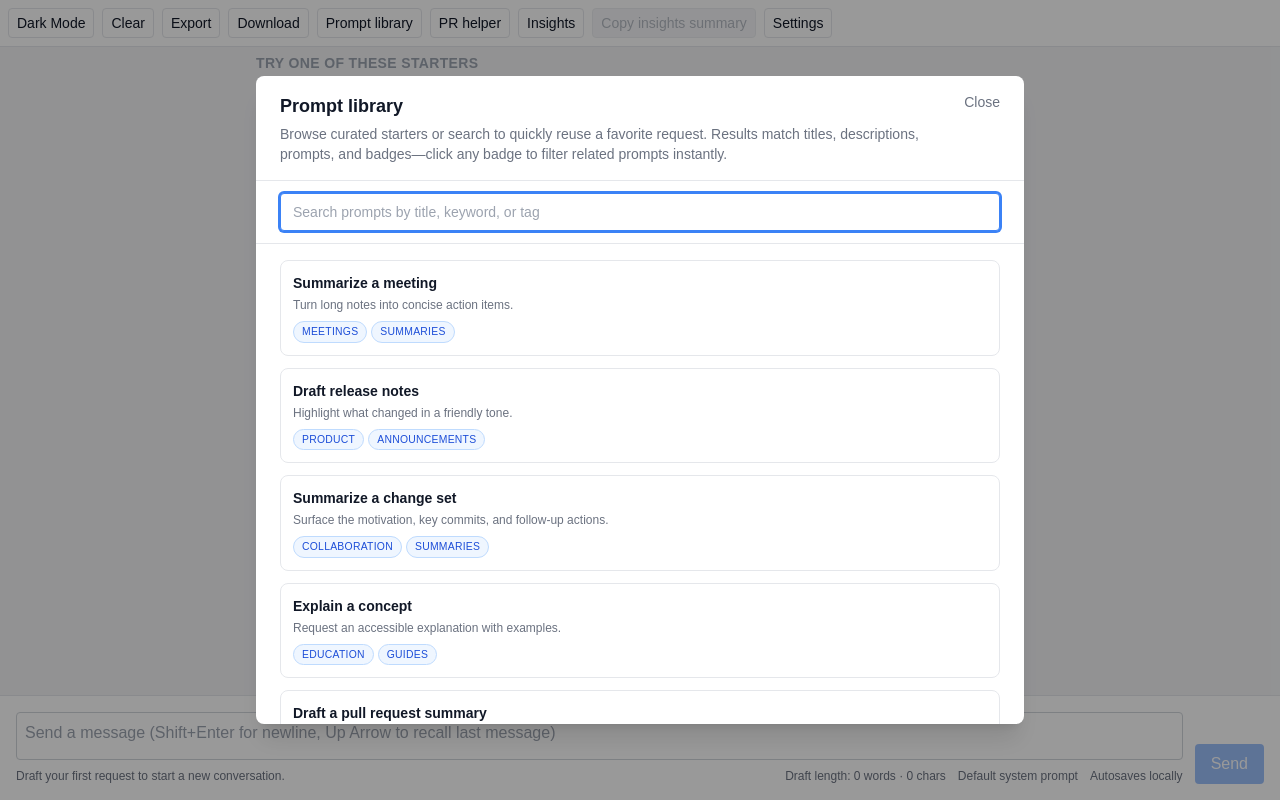
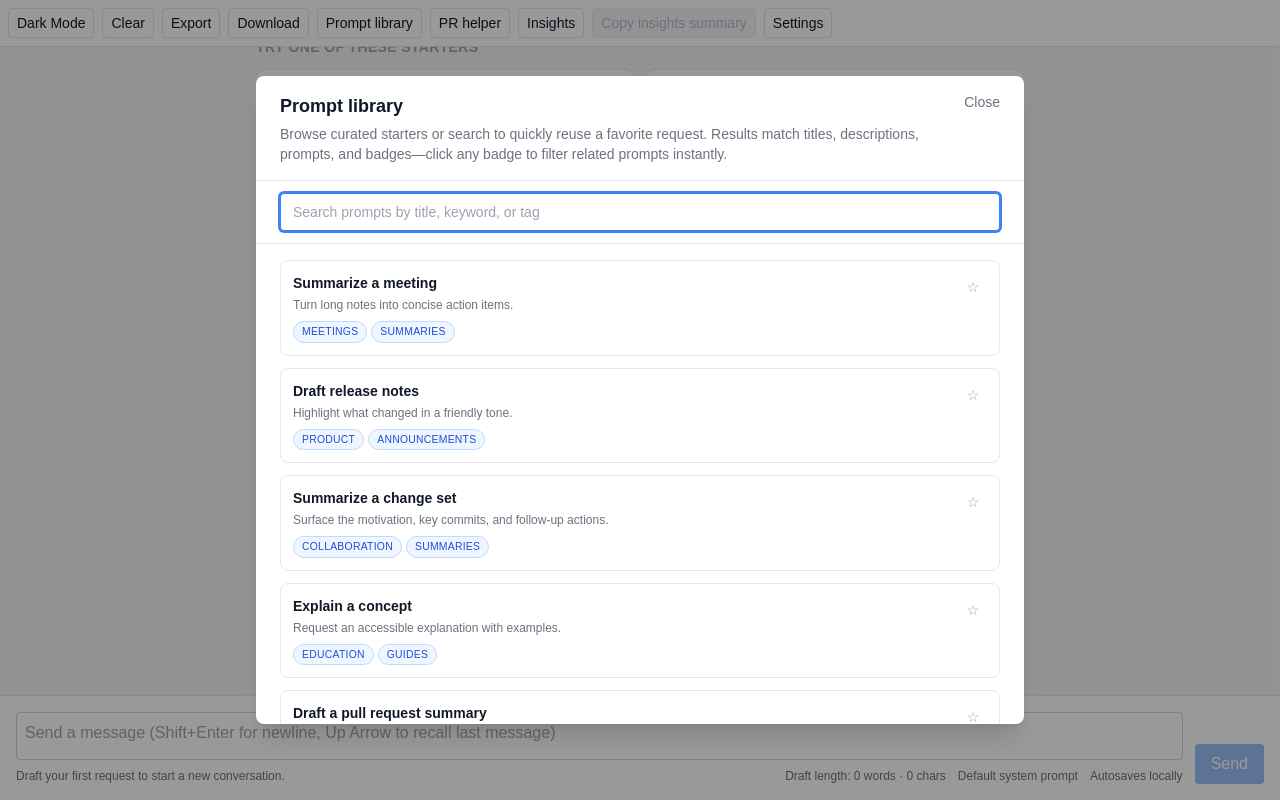
Before and after one commit to march-dave/react-next-anycase, a Next.js app: page / in a window 1280 px wide. Both pictures are taken after a click on the button "Prompt library". Built offline with nearby package versions, Linux system fonts and the light colour scheme.

Commit message:
Add prompt favorites and expand PR helper guidance

```diff
--- a/pages/chatgpt-ui.js
+++ b/pages/chatgpt-ui.js
@@ -10,9 +10,11 @@ import TypingIndicator from '@/components/TypingIndicator';
 const STORAGE_KEY = 'chatgptMessages';
 const SETTINGS_KEY = 'chatgptUiSettings';
 const PR_TEMPLATE_STORAGE_KEY = 'chatgptUiPrTemplate';
+const PROMPT_FAVORITES_STORAGE_KEY = 'chatgptUiFavoritePrompts';
 
 const promptSuggestions = [
   {
+    id: 'summarize-meeting',
     title: 'Summarize a meeting',
     description: 'Turn long notes into concise action items.',
     prompt:
@@ -20,6 +22,7 @@ const promptSuggestions = [
     tags: ['Meetings', 'Summaries'],
   },
   {
+    id: 'draft-release-notes',
     title: 'Draft release notes',
     description: 'Highlight what changed in a friendly tone.',
     prompt:
@@ -27,6 +30,7 @@ const promptSuggestions = [
     tags: ['Product', 'Announcements'],
   },
   {
+    id: 'summarize-change-set',
     title: 'Summarize a change set',
     description: 'Surface the motivation, key commits, and follow-up actions.',
     prompt:
@@ -34,6 +38,7 @@ const promptSuggestions = [
     tags: ['Collaboration', 'Summaries'],
   },
   {
+    id: 'explain-concept',
     title: 'Explain a concept',
     description: 'Request an accessible explanation with examples.',
     prompt:
@@ -41,6 +46,7 @@ const promptSuggestions = [
     tags: ['Education', 'Guides'],
   },
   {
+    id: 'draft-pr-summary',
     title: 'Draft a pull request summary',
     description: 'Capture key changes, test coverage, and where to cite supporting context or screenshots.',
     prompt:
@@ -49,6 +55,7 @@ const promptSuggestions = [
     tags: ['Collaboration', 'Pull Request'],
   },
   {
+    id: 'outline-verification',
     title: 'Outline verification steps',
     description: 'List the manual and automated checks to run before shipping.',
     prompt:
@@ -56,6 +63,7 @@ const promptSuggestions = [
     tags: ['Quality', 'Pull Request'],
   },
   {
+    id: 'plan-rollout',
     title: 'Plan rollout messaging',
     description: 'Draft changelog highlights, customer comms, and internal alerts.',
     prompt:
@@ -63,6 +71,7 @@ const promptSuggestions = [
     tags: ['Product', 'Announcements'],
   },
   {
+    id: 'brainstorm-ideas',
     title: 'Brainstorm ideas',
     description: 'Generate creative approaches for a problem.',
     prompt:
@@ -79,6 +88,9 @@ const DEFAULT_PR_TEMPLATE = [
   '',
   '**Impact & Risks**',
   '* Who is affected and what trade-offs or mitigations should reviewers note?',
+  '',
+  '**Regression risks**',
+  '* Highlight the riskiest surfaces, mitigations, and fallback plans to monitor. 【F:path/to/file†L#-L#】',
   '',
   '**Security & Privacy**',
   '* Permissions, data retention, or threat model considerations. 【F:path/to/file†L#-L#】',
@@ -140,6 +152,16 @@ const PR_SECTION_SNIPPETS = [
     snippet: ['**Impact & Risks**', '* Who is affected and what trade-offs or mitigations should reviewers note?'].join('\n'),
   },
   {
+    id: 'regression-risks',
+    label: 'Regression risks',
+    heading: '**Regression risks**',
+    helperText: 'Call out the riskiest areas, safeguards, and rollback plans.',
+    snippet: [
+      '**Regression risks**',
+      '* Highlight the riskiest surfaces, mitigations, and fallback plans to monitor. 【F:path/to/file†L#-L#】',
+    ].join('\n'),
+  },
+  {
     id: 'security',
     label: 'Security & Privacy',
     heading: '**Security & Privacy**',
@@ -394,6 +416,7 @@ export default function ChatGptUIPersist() {
   const [showInsights, setShowInsights] = useState(false);
   const [promptSearch, setPromptSearch] = useState('');
   const [promptTagFilter, setPromptTagFilter] = useState(null);
+  const [favoritePromptIds, setFavoritePromptIds] = useState([]);
   const [systemPrompt, setSystemPrompt] = useState('');
   const [prTemplateText, setPrTemplateText] = useState(DEFAULT_PR_TEMPLATE);
   const [prCopyStatus, setPrCopyStatus] = useState('');
@@ -409,6 +432,7 @@ export default function ChatGptUIPersist() {
   const prHelperTextareaRef = useRef(null);
   const prHelperHasOpened = useRef(false);
   const prTemplateHydrated = useRef(false);
+  const promptFavoritesHydrated = useRef(false);
   const insightsButtonRef = useRef(null);
   const insightsDialogRef = useRef(null);
   const insightsHasOpened = useRef(false);
@@ -1009,20 +1033,63 @@ export default function ChatGptUIPersist() {
   const promptTagFilterValue = promptTagFilter?.value ?? '';
   const promptTagFilterLabel = promptTagFilter?.label ?? '';
 
+  const promptBaseOrder = useMemo(() => {
+    const map = new Map();
+    promptSuggestions.forEach((suggestion, index) => {
+      map.set(suggestion.id, index);
+    });
+    return map;
+  }, []);
+
+  const favoritePromptOrder = useMemo(() => {
+    const map = new Map();
+    favoritePromptIds.forEach((id, index) => {
+      map.set(id, index);
+    });
+    return map;
+  }, [favoritePromptIds]);
+
+  const sortPromptSuggestions = useCallback(
+    (list) => {
+      if (!Array.isArray(list) || list.length === 0) {
+        return list;
+      }
+
+      return [...list].sort((a, b) => {
+        const aFavorite = favoritePromptOrder.has(a.id);
+        const bFavorite = favoritePromptOrder.has(b.id);
+        if (aFavorite && !bFavorite) {
+          return -1;
+        }
+        if (!aFavorite && bFavorite) {
+          return 1;
+        }
+        if (aFavorite && bFavorite) {
+          return (favoritePromptOrder.get(a.id) ?? 0) - (favoritePromptOrder.get(b.id) ?? 0);
+        }
+        const aBase = promptBaseOrder.get(a.id) ?? 0;
+        const bBase = promptBaseOrder.get(b.id) ?? 0;
+        return aBase - bBase;
+      });
+    },
+    [favoritePromptOrder, promptBaseOrder]
+  );
+
+  const isPromptFavorite = useCallback((id) => favoritePromptOrder.has(id), [favoritePromptOrder]);
+
   const displayedPromptSuggestions = useMemo(() => {
-    if (!promptTagFilterValue) {
-      return promptSuggestions;
-    }
-
-    return promptSuggestions.filter((suggestion) =>
+    const list = !promptTagFilterValue
+      ? promptSuggestions
+      : promptSuggestions.filter((suggestion) =>
           suggestion.tags?.some((tag) => tag.toLowerCase() === promptTagFilterValue)
         );
-  }, [promptTagFilterValue]);
+    return sortPromptSuggestions(list);
+  }, [promptTagFilterValue, sortPromptSuggestions]);
 
   const filteredPromptSuggestions = useMemo(() => {
     const search = promptSearch.trim().toLowerCase();
 
-    return promptSuggestions.filter((suggestion) => {
+    const filtered = promptSuggestions.filter((suggestion) => {
       const matchesTag = !promptTagFilterValue
         ? true
         : suggestion.tags?.some((tag) => tag.toLowerCase() === promptTagFilterValue);
@@ -1048,7 +1115,45 @@ export default function ChatGptUIPersist() {
 
       return suggestion.tags.some((tag) => tag.toLowerCase().includes(search));
     });
-  }, [promptSearch, promptTagFilterValue]);
+
+    return sortPromptSuggestions(filtered);
+  }, [promptSearch, promptTagFilterValue, sortPromptSuggestions]);
+
+  const togglePromptFavorite = useCallback((id) => {
+    if (!id) {
+      return;
+    }
+
+    setFavoritePromptIds((prev) => {
+      const normalizedPrev = Array.isArray(prev) ? prev.filter((item) => typeof item === 'string') : [];
+      const exists = normalizedPrev.includes(id);
+      if (exists) {
+        return normalizedPrev.filter((item) => item !== id);
+      }
+
+      const withoutDuplicates = normalizedPrev.filter((item) => item !== id);
+      return [id, ...withoutDuplicates];
+    });
+  }, []);
+
+  const handlePromptCardKeyDown = useCallback(
+    (event, prompt) => {
+      if (event.key === 'Enter' || event.key === ' ') {
+        event.preventDefault();
+        applySuggestedPrompt(prompt);
+      }
+    },
+    [applySuggestedPrompt]
+  );
+
+  const handleTogglePromptFavorite = useCallback(
+    (event, id) => {
+      event.preventDefault();
+      event.stopPropagation();
+      togglePromptFavorite(id);
+    },
+    [togglePromptFavorite]
+  );
 
   const handleSystemPromptChange = (e) => {
     setSystemPrompt(e.target.value);
@@ -1331,6 +1436,43 @@ export default function ChatGptUIPersist() {
   }, [prTemplateText]);
 
   useEffect(() => {
+    try {
+      const saved = localStorage.getItem(PROMPT_FAVORITES_STORAGE_KEY);
+      if (saved) {
+        const parsed = JSON.parse(saved);
+        if (Array.isArray(parsed)) {
+          const validIds = parsed.filter((value) =>
+            typeof value === 'string' && promptSuggestions.some((suggestion) => suggestion.id === value)
+          );
+          if (validIds.length) {
+            setFavoritePromptIds(validIds);
+          }
+        }
+      }
+    } catch (err) {
+      console.error('Failed to load favorite prompts', err);
+    } finally {
+      promptFavoritesHydrated.current = true;
+    }
+  }, []);
+
+  useEffect(() => {
+    if (!promptFavoritesHydrated.current) {
+      return;
+    }
+
+    try {
+      if (!favoritePromptIds.length) {
+        localStorage.removeItem(PROMPT_FAVORITES_STORAGE_KEY);
+      } else {
+        localStorage.setItem(PROMPT_FAVORITES_STORAGE_KEY, JSON.stringify(favoritePromptIds));
+      }
+    } catch (err) {
+      console.error('Failed to save favorite prompts', err);
+    }
+  }, [favoritePromptIds]);
+
+  useEffect(() => {
     if (endRef.current) {
       endRef.current.scrollIntoView({ behavior: 'smooth' });
     }
@@ -1699,19 +1841,52 @@ export default function ChatGptUIPersist() {
                       No starters match this badge yet. Clear the filter or open the Prompt library for more ideas.
                     </div>
                   ) : (
-                    displayedPromptSuggestions.map((suggestion) => (
-                      <button
-                        key={suggestion.title}
-                        type="button"
+                    displayedPromptSuggestions.map((suggestion) => {
+                      const favorite = isPromptFavorite(suggestion.id);
+                      return (
+                        <div
+                          key={suggestion.id}
+                          role="button"
+                          tabIndex={0}
                           onClick={() => applySuggestedPrompt(suggestion.prompt)}
-                        className="border border-gray-200 dark:border-gray-700 rounded-lg p-3 text-left bg-white dark:bg-gray-800 hover:border-blue-400 focus:outline-none focus:ring-2 focus:ring-blue-500 focus:border-blue-500 transition"
-                      >
+                          onKeyDown={(event) => handlePromptCardKeyDown(event, suggestion.prompt)}
+                          className="group cursor-pointer rounded-lg border border-gray-200 bg-white p-3 text-left transition hover:border-blue-400 focus:outline-none focus-visible:ring-2 focus-visible:ring-blue-500 focus:border-blue-500 dark:border-gray-700 dark:bg-gray-800"
+                        >
+                          <div className="flex items-start justify-between gap-2">
+                            <div>
                               <span className="block font-medium text-gray-900 dark:text-gray-100">
                                 {suggestion.title}
                               </span>
                               <span className="mt-1 block text-xs text-gray-500 dark:text-gray-400">
                                 {suggestion.description}
                               </span>
+                            </div>
+                            <button
+                              type="button"
+                              onClick={(event) => handleTogglePromptFavorite(event, suggestion.id)}
+                              aria-pressed={favorite}
+                              aria-label={
+                                favorite
+                                  ? 'Remove prompt from favorites'
+                                  : 'Add prompt to favorites'
+                              }
+                              className={`flex h-7 w-7 items-center justify-center rounded-full border text-sm transition focus:outline-none focus-visible:ring-2 focus-visible:ring-blue-500 ${
+                                favorite
+                                  ? 'border-amber-400 text-amber-500 dark:border-amber-300 dark:text-amber-200'
+                                  : 'border-transparent text-gray-400 hover:text-amber-500 dark:text-gray-500 dark:hover:text-amber-300'
+                              }`}
+                            >
+                              <span aria-hidden="true">{favorite ? '★' : '☆'}</span>
+                              <span className="sr-only">
+                                {favorite ? 'Favorited prompt' : 'Not favorited'}
+                              </span>
+                            </button>
+                          </div>
+                          {favorite && (
+                            <span className="mt-2 inline-flex items-center gap-1 rounded-full bg-amber-100 px-2 py-0.5 text-[0.65rem] font-medium uppercase tracking-wide text-amber-700 dark:bg-amber-500/20 dark:text-amber-200">
+                              <span aria-hidden="true">★</span> Favorite
+                            </span>
+                          )}
                           {suggestion.tags?.length > 0 && (
                             <span className="mt-2 flex flex-wrap gap-1">
                               {suggestion.tags.map((tag) => {
@@ -1744,8 +1919,9 @@ export default function ChatGptUIPersist() {
                               })}
                             </span>
                           )}
-                      </button>
-                    ))
+                        </div>
+                      );
+                    })
                   )}
                 </div>
                 <p className="mt-4 text-xs text-gray-500 dark:text-gray-400">
@@ -1919,22 +2095,61 @@ export default function ChatGptUIPersist() {
                 </p>
               ) : (
                 <ul className="space-y-3">
-                  {filteredPromptSuggestions.map((suggestion) => (
-                    <li key={suggestion.title}>
-                      <button
-                        type="button"
+                  {filteredPromptSuggestions.map((suggestion) => {
+                    const favorite = isPromptFavorite(suggestion.id);
+                    return (
+                      <li key={suggestion.id}>
+                        <div
+                          role="button"
+                          tabIndex={0}
                           onClick={() => {
                             applySuggestedPrompt(suggestion.prompt);
                             setShowPromptLibrary(false);
                           }}
-                        className="block w-full rounded-lg border border-gray-200 bg-white p-3 text-left transition hover:border-blue-400 focus:outline-none focus:ring-2 focus:ring-blue-500 focus:border-blue-500 dark:border-gray-700 dark:bg-gray-900"
-                      >
+                          onKeyDown={(event) => {
+                            if (event.key === 'Enter' || event.key === ' ') {
+                              event.preventDefault();
+                              applySuggestedPrompt(suggestion.prompt);
+                              setShowPromptLibrary(false);
+                            }
+                          }}
+                          className="group w-full cursor-pointer rounded-lg border border-gray-200 bg-white p-3 text-left transition hover:border-blue-400 focus:outline-none focus-visible:ring-2 focus-visible:ring-blue-500 focus:border-blue-500 dark:border-gray-700 dark:bg-gray-900"
+                        >
+                          <div className="flex items-start justify-between gap-2">
+                            <div>
                               <span className="block text-sm font-semibold text-gray-900 dark:text-gray-100">
                                 {suggestion.title}
                               </span>
                               <span className="mt-1 block text-xs text-gray-500 dark:text-gray-400">
                                 {suggestion.description}
                               </span>
+                            </div>
+                            <button
+                              type="button"
+                              onClick={(event) => handleTogglePromptFavorite(event, suggestion.id)}
+                              aria-pressed={favorite}
+                              aria-label={
+                                favorite
+                                  ? 'Remove prompt from favorites'
+                                  : 'Add prompt to favorites'
+                              }
+                              className={`flex h-7 w-7 items-center justify-center rounded-full border text-sm transition focus:outline-none focus-visible:ring-2 focus-visible:ring-blue-500 ${
+                                favorite
+                                  ? 'border-amber-400 text-amber-500 dark:border-amber-300 dark:text-amber-200'
+                                  : 'border-transparent text-gray-400 hover:text-amber-500 dark:text-gray-500 dark:hover:text-amber-300'
+                              }`}
+                            >
+                              <span aria-hidden="true">{favorite ? '★' : '☆'}</span>
+                              <span className="sr-only">
+                                {favorite ? 'Favorited prompt' : 'Not favorited'}
+                              </span>
+                            </button>
+                          </div>
+                          {favorite && (
+                            <span className="mt-2 inline-flex items-center gap-1 rounded-full bg-amber-100 px-2 py-0.5 text-[0.65rem] font-medium uppercase tracking-wide text-amber-700 dark:bg-amber-500/20 dark:text-amber-200">
+                              <span aria-hidden="true">★</span> Favorite
+                            </span>
+                          )}
                           {suggestion.tags?.length > 0 && (
                             <span className="mt-2 flex flex-wrap gap-1">
                               {suggestion.tags.map((tag) => {
@@ -1967,9 +2182,10 @@ export default function ChatGptUIPersist() {
                               })}
                             </span>
                           )}
-                      </button>
+                        </div>
                       </li>
-                  ))}
+                    );
+                  })}
                 </ul>
               )}
             </div>
```
Also changed, not shown: 2 other files (tests, documents, lock files or other folders). Lines whose indentation alone changed are shown as unchanged.
